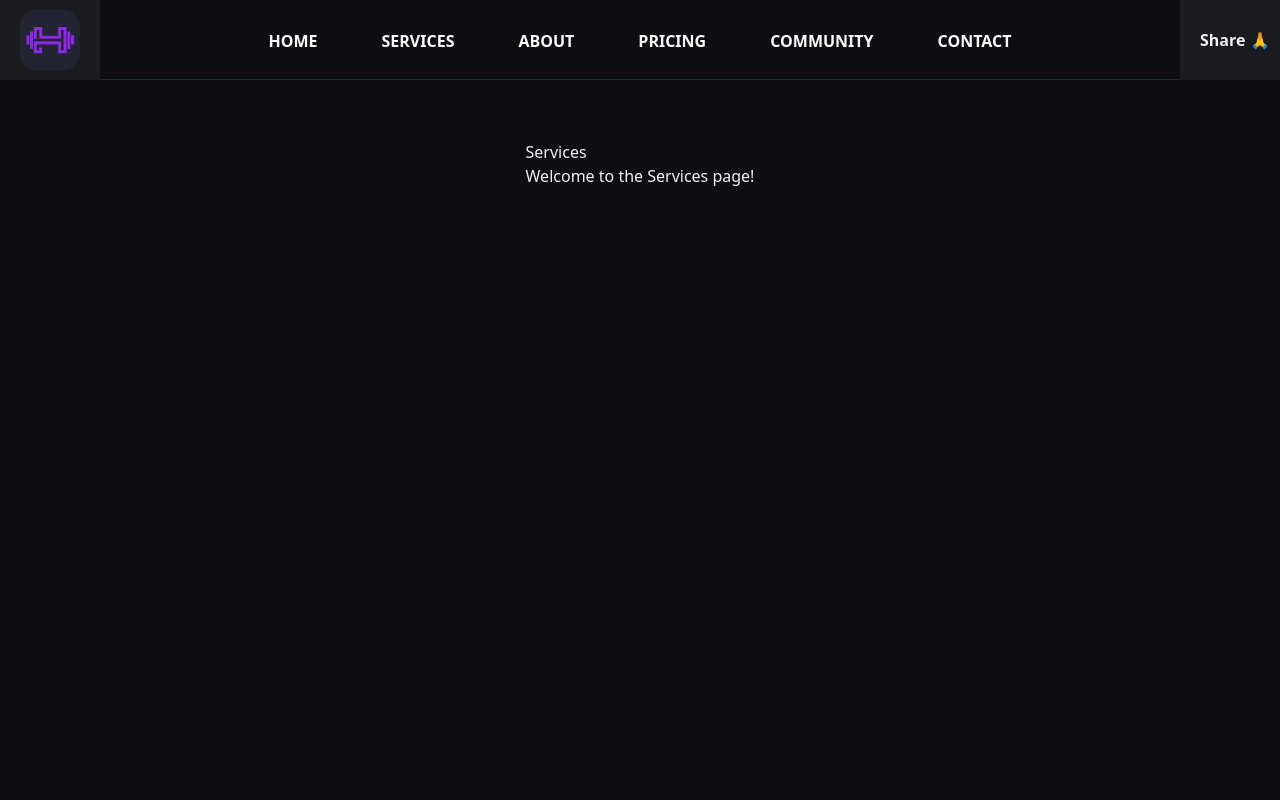
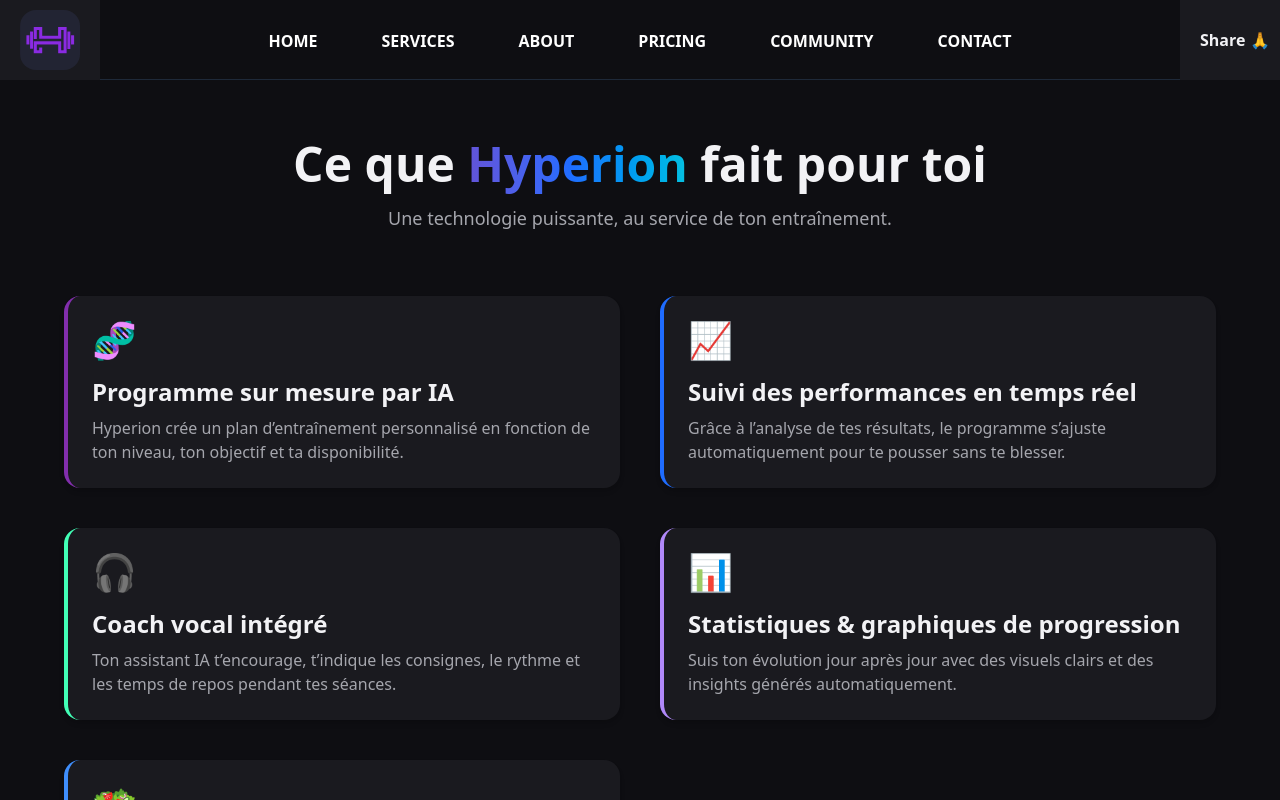
Before and after one commit to Uncor-dev/Hyperion-Showcase, a React (Vite) app: page /services in a window 1280 px wide. Built offline with nearby package versions, Linux system fonts and the light colour scheme.

Commit message:
:rocket: add services page not finish yet

```diff
--- a/src/Pages/Home.tsx
+++ b/src/Pages/Home.tsx
@@ -3,7 +3,10 @@ export default function Home() {
         <section className="flex flex-col items-center justify-center text-center px-6 text-[#F2F2F5]">
             <div className="max-w-4xl">
                 <h1 className="text-4xl md:text-6xl font-extrabold mb-6 leading-tight">
-                    Hyperion : Ton Coach Muscu <span className="text-[#822EAD]">propulsé par l’IA</span>
+                    Hyperion : Ton Coach Muscu <br />
+                    <span className="bg-gradient-to-r from-[#822EAD] via-[#1F6CFF] to-[#42FFB6] bg-clip-text text-transparent animate-gradient-x font-black">
+                      propulsé par l’IA
+                    </span>
                 </h1>
                 <p className="text-lg md:text-xl text-[#A5A6AD] mb-10">
                     Progresse plus vite, plus intelligemment. Hyperion t’accompagne avec des programmes personnalisés, un suivi en temps réel, et des conseils adaptés à tes objectifs.
--- a/src/Pages/Pricing.tsx
+++ b/src/Pages/Pricing.tsx
@@ -3,9 +3,9 @@ import { RiCloseLargeFill } from "react-icons/ri";
 
 export default function Pricing() {
     return (
-        <section className="bg-[#0E0E12] text-[#F2F2F5] px-6">
+        <section className="bg-[#0E0E12] px-6">
             <div className="max-w-5xl mx-auto text-center mb-12">
-                <h2 className="text-4xl md:text-5xl font-extrabold mb-4">Tarifs Hyperion</h2>
+                <h2 className="text-4xl md:text-5xl font-extrabold mb-4">Tarifs pour <span className="bg-gradient-to-r from-[#822EAD] via-[#1F6CFF] to-[#42FFB6] bg-clip-text text-transparent animate-gradient-x font-black">Hyperion</span></h2>
                 <p className="text-[#A5A6AD] text-lg">
                     Choisis l’abonnement qui correspond à tes objectifs. Commence gratuitement ou débloque la puissance de notre IA.
                 </p>
--- a/src/Pages/Services.tsx
+++ b/src/Pages/Services.tsx
@@ -1,8 +1,66 @@
 export default function Services() {
-    return (
-        <section>
-            <h1>Services</h1>
-            <p>Welcome to the Services page!</p>
-        </section>
-    );
+  return (
+    <section className="min-h-screen bg-[#0E0E12] text-[#F2F2F5] px-6">
+      <div className="max-w-5xl mx-auto text-center mb-16">
+        <h2 className="text-4xl md:text-5xl font-extrabold mb-4">Ce que <span className="bg-gradient-to-r from-[#822EAD] via-[#1F6CFF] to-[#42FFB6] bg-clip-text text-transparent animate-gradient-x font-black">Hyperion</span> fait pour toi</h2>
+        <p className="text-[#A5A6AD] text-lg">
+          Une technologie puissante, au service de ton entraînement.
+        </p>
+      </div>
+
+      <div className="grid grid-cols-1 md:grid-cols-2 gap-10 max-w-6xl mx-auto">
+
+        {/* 1 - Programme sur mesure */}
+        <ServiceCard
+          title="Programme sur mesure par IA"
+          description="Hyperion crée un plan d’entraînement personnalisé en fonction de ton niveau, ton objectif et ta disponibilité."
+          icon="🧬"
+          borderColor="#822EAD"
+        />
+
+        {/* 2 - Suivi & adaptation */}
+        <ServiceCard
+          title="Suivi des performances en temps réel"
+          description="Grâce à l’analyse de tes résultats, le programme s’ajuste automatiquement pour te pousser sans te blesser."
+          icon="📈"
+          borderColor="#1F6CFF"
+        />
+
+        {/* 3 - Coach vocal */}
+        <ServiceCard
+          title="Coach vocal intégré"
+          description="Ton assistant IA t’encourage, t’indique les consignes, le rythme et les temps de repos pendant tes séances."
+          icon="🎧"
+          borderColor="#42FFB6"
+        />
+
+        {/* 4 - Statistiques visuelles */}
+        <ServiceCard
+          title="Statistiques & graphiques de progression"
+          description="Suis ton évolution jour après jour avec des visuels clairs et des insights générés automatiquement."
+          icon="📊"
+          borderColor="#B088F9"
+        />
+
+        {/* 5 - Repos & nutrition */}
+        <ServiceCard
+          title="Conseils nutrition & récupération"
+          description="Reçois des suggestions personnalisées sur l’alimentation et la récupération pour optimiser tes résultats."
+          icon="🥗"
+          borderColor="#3F8EFC"
+        />
+      </div>
+    </section>
+  );
 }
+
+// ✅ Composant réutilisable
+function ServiceCard({ title, description, icon, borderColor }: { title: string; description: string; icon: string; borderColor: string }) {
+  return (
+    <div className="bg-[#1A1A1F] p-6 rounded-2xl border-l-4 shadow-md hover:shadow-lg transition-all" style={{ borderColor }}>
+      <div className="text-4xl mb-4">{icon}</div>
+      <h3 className="text-2xl font-semibold text-[#F2F2F5] mb-2">{title}</h3>
+      <p className="text-[#A5A6AD]">{description}</p>
+    </div>
+  );
+}
--- a/src/index.css
+++ b/src/index.css
@@ -136,3 +136,17 @@
     @apply bg-background text-foreground;
   }
 }
+
+@keyframes gradient-x {
+  0%, 100% {
+    background-position: 0% 50%;
+  }
+  50% {
+    background-position: 100% 50%;
+  }
+}
+
+.animate-gradient-x {
+  background-size: 200% 100%;
+  animation: gradient-x 2s ease-in-out infinite;
+}
```
